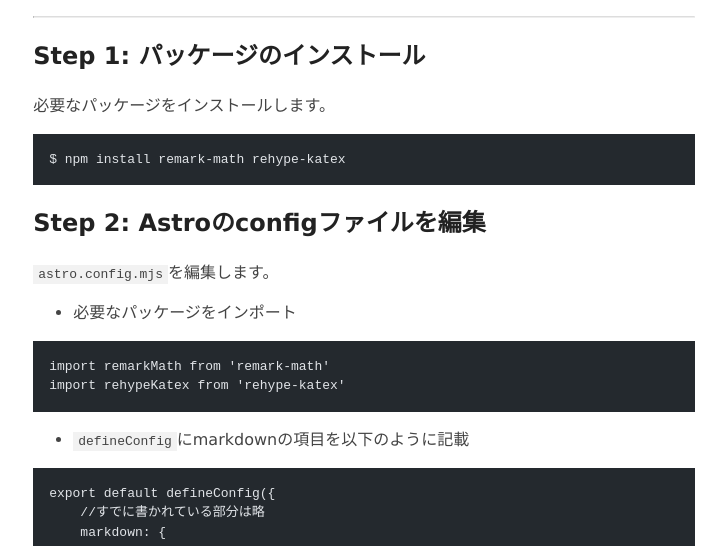
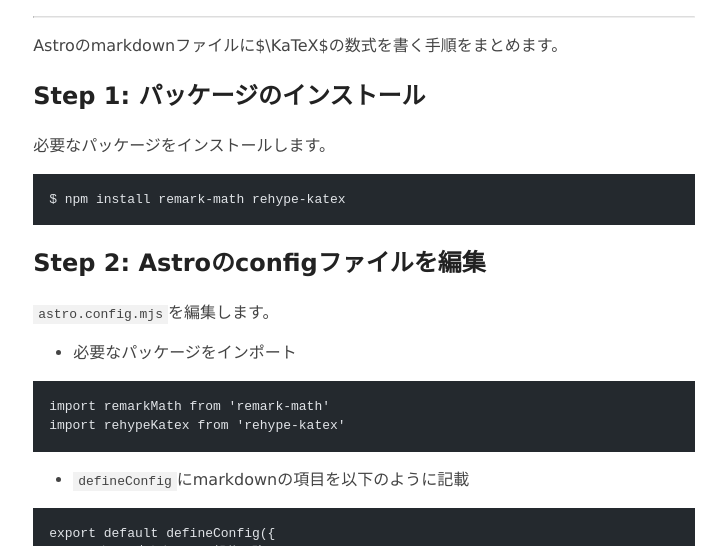
Before and after one commit to yken2257/blog, an Astro site: page /blog/how-to-use-math-in-astro in a window 1280 px wide. Shown: the part 554-1100 px from the top of the page, without its empty margins (276-1002 px from the left). Built offline with nearby package versions, Linux system fonts and the light colour scheme; Astro itself is replaced by a stand-in of ours; some packages are replaced by stand-ins of ours; code samples lack their colours.

Commit message:
first blog

````diff
--- a/src/content/blog/how-to-use-math-in-astro.md
+++ b/src/content/blog/how-to-use-math-in-astro.md
@@ -4,7 +4,7 @@
 pubDate: "June 9 2023"
 heroImage: "/placeholder-hero.jpg"
 ---
-
+Astroのmarkdownファイルに$\KaTeX$の数式を書く手順をまとめます。
 # Step 1: パッケージのインストール
 必要なパッケージをインストールします。
 ```
````
